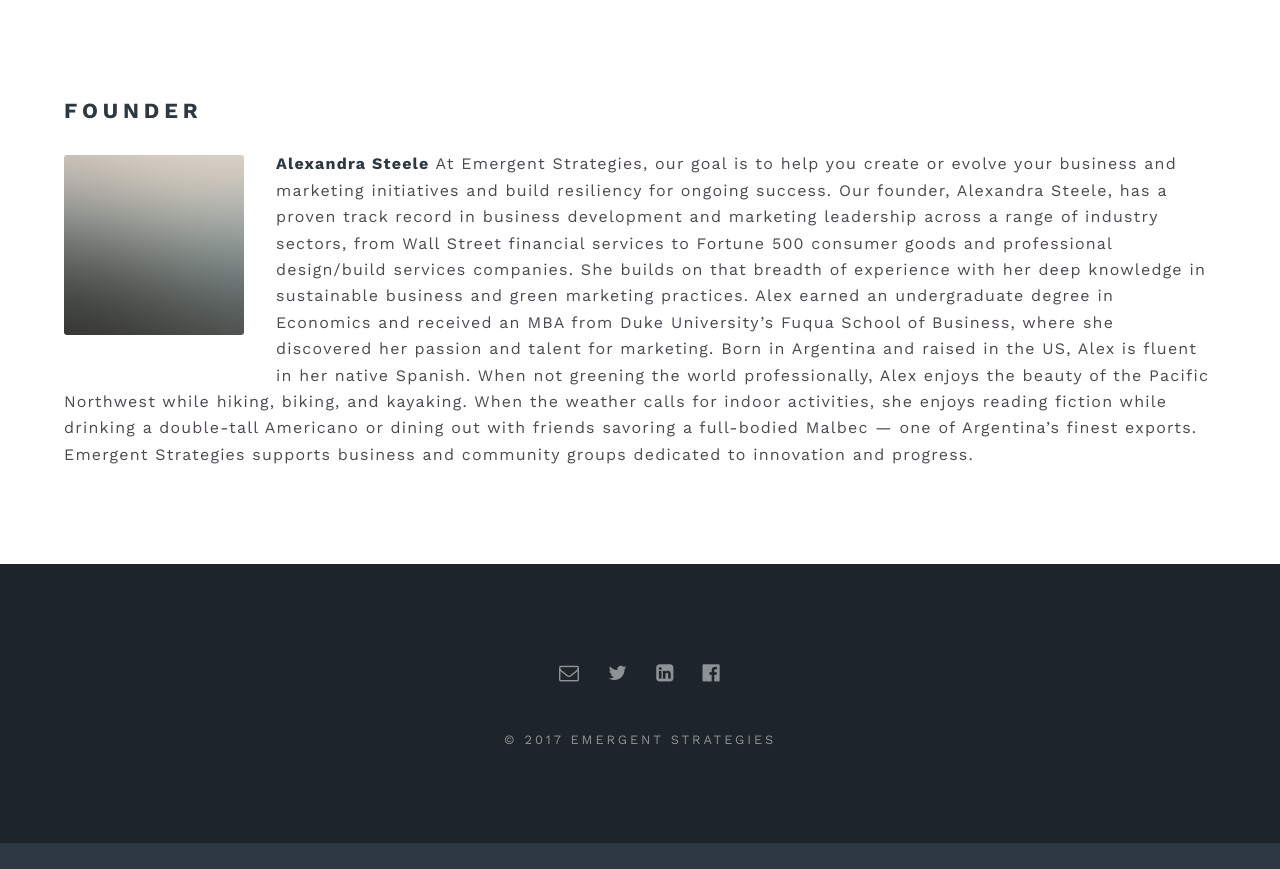
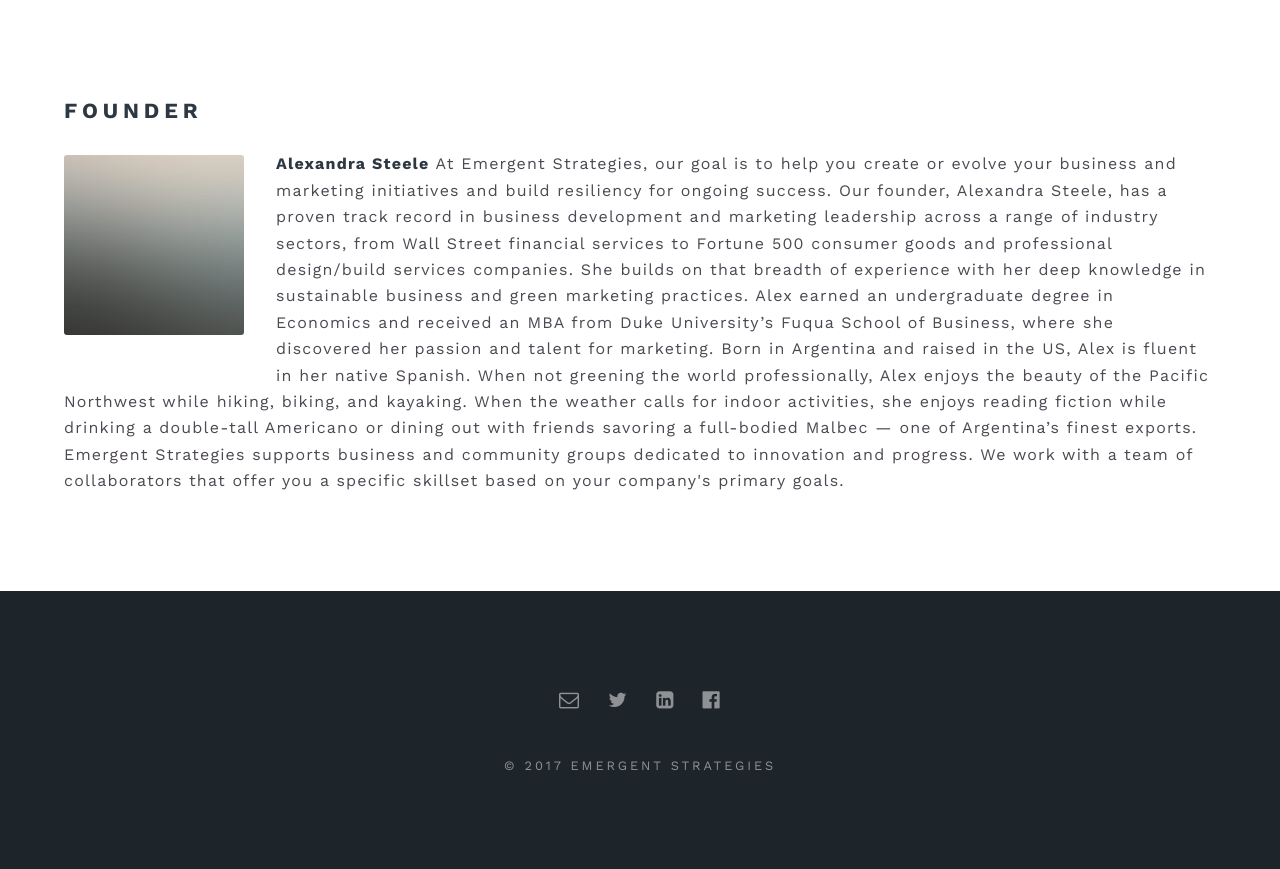
Before and after one commit to dylansteele8/emergent-strategies, a Jekyll site: the page built from _pages/about.html, in a window 1280 px wide and 1226 px high, cut to the strip 357-1226 px from the top of the window. Built offline with Jekyll 4.4.1, drawn with Linux system fonts in a browser that asks for light colours.

Commit message:
Update about.html

```diff
--- a/_pages/about.html
+++ b/_pages/about.html
@@ -19,4 +19,6 @@
 Born in Argentina and raised in the US, Alex is fluent in her native Spanish. When not greening the world professionally, Alex enjoys the beauty of the Pacific Northwest while hiking, biking, and kayaking. When the weather calls for indoor activities, she enjoys reading fiction while drinking a double-tall Americano or dining out with friends savoring a full-bodied Malbec — one of Argentina’s finest exports.
 
 Emergent Strategies supports business and community groups dedicated to innovation and progress.
+
+We work with a team of collaborators that offer you a specific skillset based on your company's primary goals.
 </p>
```
